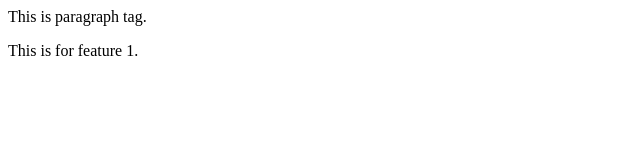
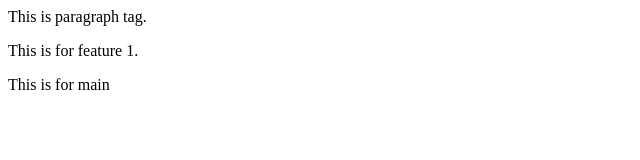
Before and after one commit to yogawagh/R, a plain HTML site: page index.html in a window 1280 px wide. Shown: the whole page, without its empty margins (0-640 px from the left). Drawn offline with Linux system fonts and the light colour scheme.

Commit message:
adding main f

```diff
--- a/index.html
+++ b/index.html
@@ -1,2 +1,3 @@
 <p>This is paragraph tag.</p>
 <p>This is for feature 1.</p>
+<p>This is for main</p>
```
